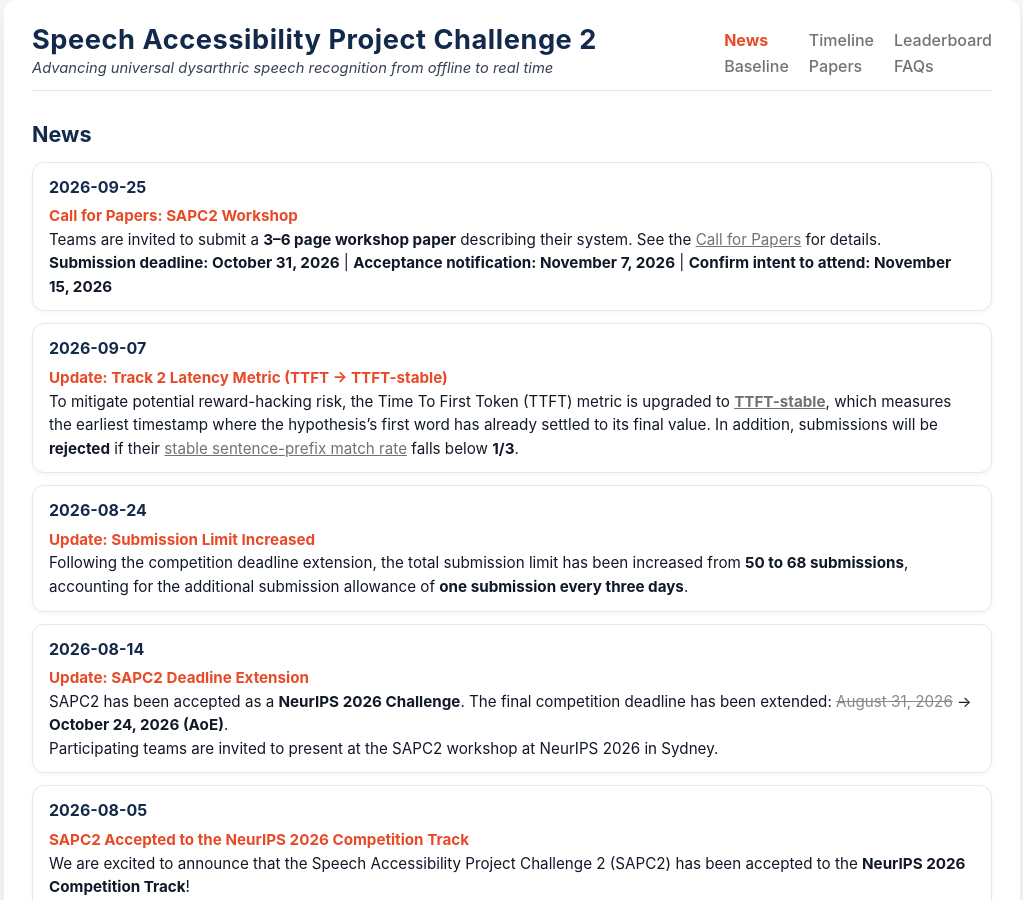
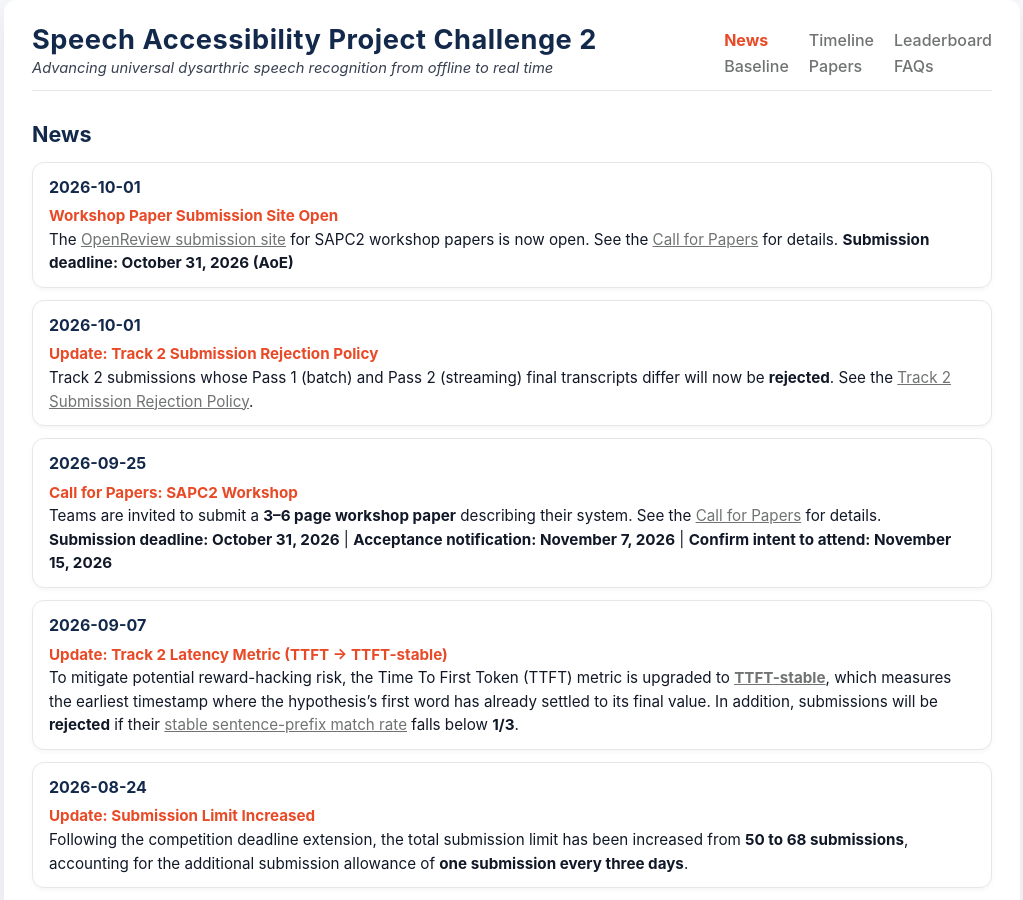
Before and after one commit to xiuwenz2/SAPC2-website, a Jekyll site: the page built from pages/news.md, in a window 1280 px wide and 900 px high. Shown: the whole window, without its empty margins (128-1151 px from the left). Built offline with Jekyll 4.4.1, drawn with Linux system fonts in a browser that asks for light colours.

Commit message:
add 0930 report and paper related news

```diff
--- a/pages/news.md
+++ b/pages/news.md
@@ -8,6 +8,26 @@ permalink: /news/
 ## News
 
 <div class="news-list">
+
+<div class="news-item">
+  <div class="news-date">2026-10-01</div>
+  <div class="news-text">
+    <strong><span style="color: #E84A27;">Workshop Paper Submission Site Open</span></strong><br>
+    The <a href="https://openreview.net/group?id=NeurIPS.cc/2026/Workshop/A2NetOps">OpenReview submission site</a>
+    for SAPC2 workshop papers is now open. See the <a href="{{ site.baseurl }}/papers/">Call for Papers</a> for details.
+    <strong>Submission deadline: October 31, 2026 (AoE)</strong>
+  </div>
+</div>
+
+<div class="news-item">
+  <div class="news-date">2026-10-01</div>
+  <div class="news-text">
+    <strong><span style="color: #E84A27;">Update: Track 2 Submission Rejection Policy</span></strong><br>
+    Track 2 submissions whose Pass 1 (batch) and Pass 2 (streaming) final transcripts differ will now be
+    <strong>rejected</strong>. See the
+    <a href="{{ site.baseurl }}/#track2-reject-policy">Track 2 Submission Rejection Policy</a>.
+  </div>
+</div>
 
 <div class="news-item">
   <div class="news-date">2026-09-25</div>
```
Also changed, not shown: index.md (+6 -1 lines), pages/leaderboard.md (+8 -0 lines), pages/papers.md (+1 -1 lines), 1 other file.
